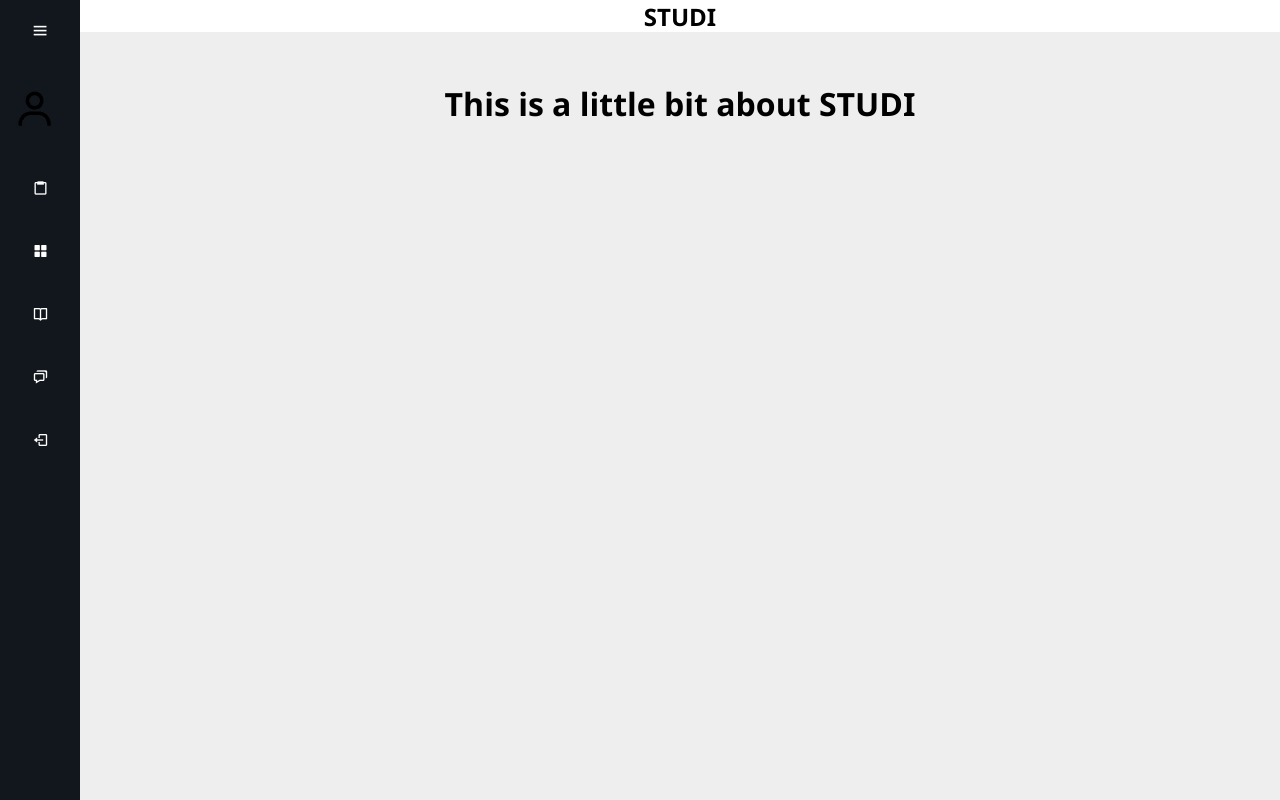
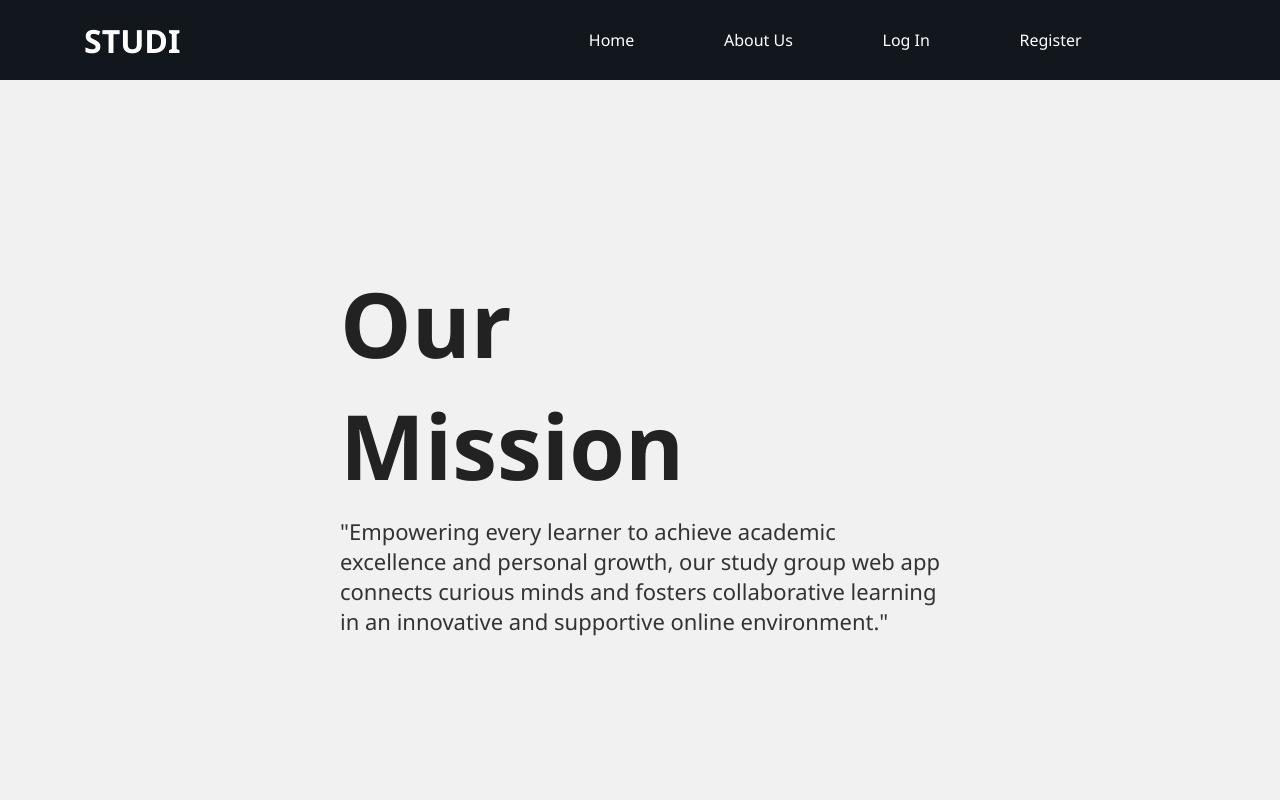
Before and after one commit to jadon-leung/STUDI, a Flask app: page /about.html in a window 1280 px wide. Run offline with Flask 3, Linux system fonts and the light colour scheme; some web fonts are replaced.

Commit message:
more changes

```diff
--- a/static/menu.css
+++ b/static/menu.css
@@ -183,12 +183,35 @@ svg{font-weight:bold;max-width:600px;height:100%;}
     text-align: center;
 }
 
+#log-in{
+    width: 100%;
+    height: 40px;
+    border: none;
+    outline: none;
+    font-size: 15px;
+    background: #222;
+    color: #f5f5f5;
+    border-radius: 10px;
+    cursor:pointer;
+    text-align: center;
+}
+
 #register:hover {
     background-color: #ddd;
 
 }
 
+#log-in:hover{
+    background-color: #ddd;
+}
+
 #register:active {
+    top: 50%;
+    opacity: 1;
+    transform: translate(-50%, -50%) scale(1);
+}
+
+#log-in:active{
     top: 50%;
     opacity: 1;
     transform: translate(-50%, -50%) scale(1);
@@ -268,3 +291,20 @@ input:focus + .slider {
     width: 7%;
 
 }
+
+.main-content{
+
+    margin-top: 10%;
+    max-width: 600px;
+}
+
+.main-content h1{
+    font-size: 90px;
+    color: #222;
+}
+
+.main-content p{
+    margin: 10px 0 30px;
+    color: #333;
+    font-size: 22px;
+}
--- a/templates/about.html
+++ b/templates/about.html
@@ -5,7 +5,7 @@
     <meta charset="UTF-8">
     <meta name="viewport" content="width=device-width, initial-scale=1.0">
     <title>STUDI Web App</title>
-    <link rel="stylesheet" href="/static/style.css">
+    <link rel="stylesheet" href="/static/menu.css">
     <link href='https://unpkg.com/boxicons@2.1.4/css/boxicons.min.css' rel='stylesheet'>
 
 
@@ -13,81 +13,34 @@
 </head>
 
 <body>
+    <div class="nav-container">
+        <div class="navbar">
+            <h1 id = 'navbar-logo'>STUDI</h1>
+            <div class="menu-toggle" id = "mobile-menu">
+                <span class = "bar"></span>
+                <span class = "bar"></span>
+                <span class = "bar"></span>
+            </div>
+            <ul class = "nav-menu">
+                <li><a href = "/templates/home.html" class = "nav-links">Home</a></li>
+                <li><a href = "/templates/about.html" class = "nav-links">About Us</a></li>
+                <li><a href = "/templates/login.html" class = "nav-links">Log In</a></li>
+                <li><a href = "/templates/register.html" class = "nav-links">Register</a></li>
+            </ul>
+        </div>
+    </div>
 
-   <div class = "sidebar">
-        <div class="top">
-            <div class="logo">
-                <img src = "STUDI logo.png" width = "100px" alt = "STUDI logo">
-            </div>
-            <i class = "bx bx-menu" id = "btn"></i>
-        </div>
-        <div class="user">
-            <img src = "user-regular-24.png" alt = "me" class = "user img">
-            <div>
-                <p class = "bold">Jadon</p>
-                <p>Admin</p>
-            </div>
-        </div>
-        <ul>
-            <li>
-                <a href = "/templates/about.html">
-                    <i class = "bx bx-clipboard"></i>
-                    <span class = "nav-item">About</span>
-                </a>
-                <span class = "tooltip">About</span>
-            </li>
-            <li>
-                <a href = "#">
-                    <i class = "bx bxs-grid-alt"></i>
-                    <span class = "nav-item">Dashboard</span>
-                </a>
-                <span class = "tooltip">Dashboard</span>
-            </li>
-            <li>
-                <a href = "/templates/study.html">
-                    <i class = "bx bx-book-open"></i>
-                    <span class = "nav-item">Study</span>
-                </a>
-                <span class = "tooltip">Study</span>
-            </li>
-            <li>
-                <a href = "#">
-                    <i class = "bx bx-chat"></i>
-                    <span class = "nav-item">Friends</span>
-                </a>
-                <span class = "tooltip">Friends</span>
-            </li>
-            <li>
-                <a href = "#">
-                    <i class = "bx bx-log-out"></i>
-                    <span class = "nav-item">Logout</span>
-                </a>
-                <span class = "tooltip">Logout</span>
-            </li>
+    <div class="main-content">
+        <h1>Our <br> Mission</h1>
+        <p>"Empowering every learner to achieve
+            academic excellence and personal growth, our study group web app connects curious minds and fosters collaborative learning
+            in an innovative and supportive online environment."</p>
+    </div>
 
-        </ul>
-   </div>
-
-    <div class = "main-content">
-        <header>
-            <div class="navbar">
-                <div class="logo"><a href="/templates/index.html">STUDI</a></div>
-            </div>
-            <div class="about-page">
-                <h1>This is a little bit about STUDI</h1>
-            </div>
-       </header>
-    </div>
 
 </body>
 
 <script>
-    let btn = document.querySelector('#btn');
-    let sidebar = document.querySelector('.sidebar');
-
-    btn.onclick = function(){
-        sidebar.classList.toggle('active');
-    };
 
     btn.onclick = function(){
 
--- a/templates/index.html
+++ b/templates/index.html
@@ -31,13 +31,13 @@
             </div>
         </div>
         <ul>
-            <li>
+            <!-- <li>
                 <a href = "/templates/about.html">
                     <i class = "bx bx-clipboard"></i>
                     <span class = "nav-item">About</span>
                 </a>
                 <span class = "tooltip">About</span>
-            </li>
+            </li> -->
             <li>
                 <a href = "#">
                     <i class = "bx bxs-grid-alt"></i>
--- a/templates/study.html
+++ b/templates/study.html
@@ -29,13 +29,13 @@
             </div>
         </div>
         <ul>
-            <li>
+            <!-- <li>
                 <a href = "/templates/about.html">
                     <i class = "bx bx-clipboard"></i>
                     <span class = "nav-item">About</span>
                 </a>
                 <span class = "tooltip">About</span>
-            </li>
+            </li> -->
             <li>
                 <a href = "#">
                     <i class = "bx bxs-grid-alt"></i>
```
Also changed, not shown: templates/login.html (+66 -19 lines), templates/register.html (+5 -5 lines).
